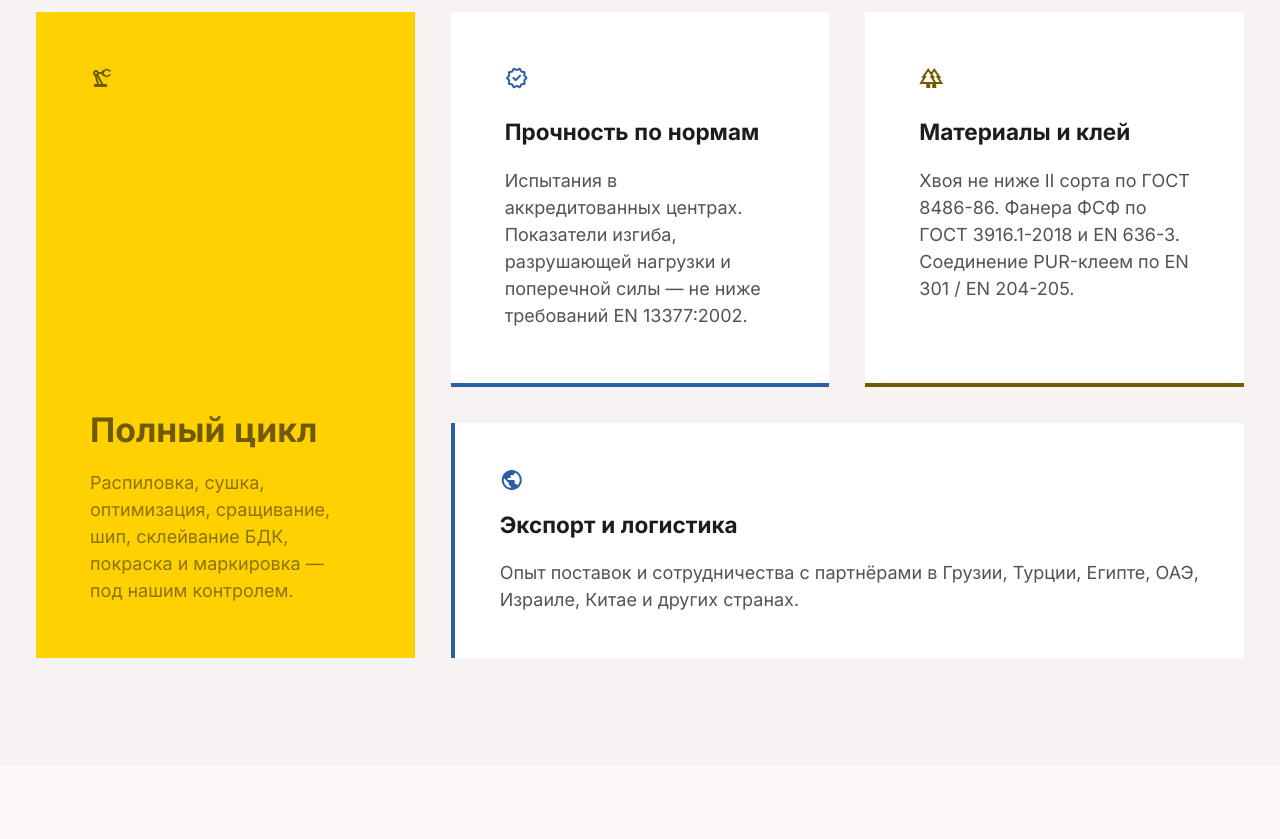
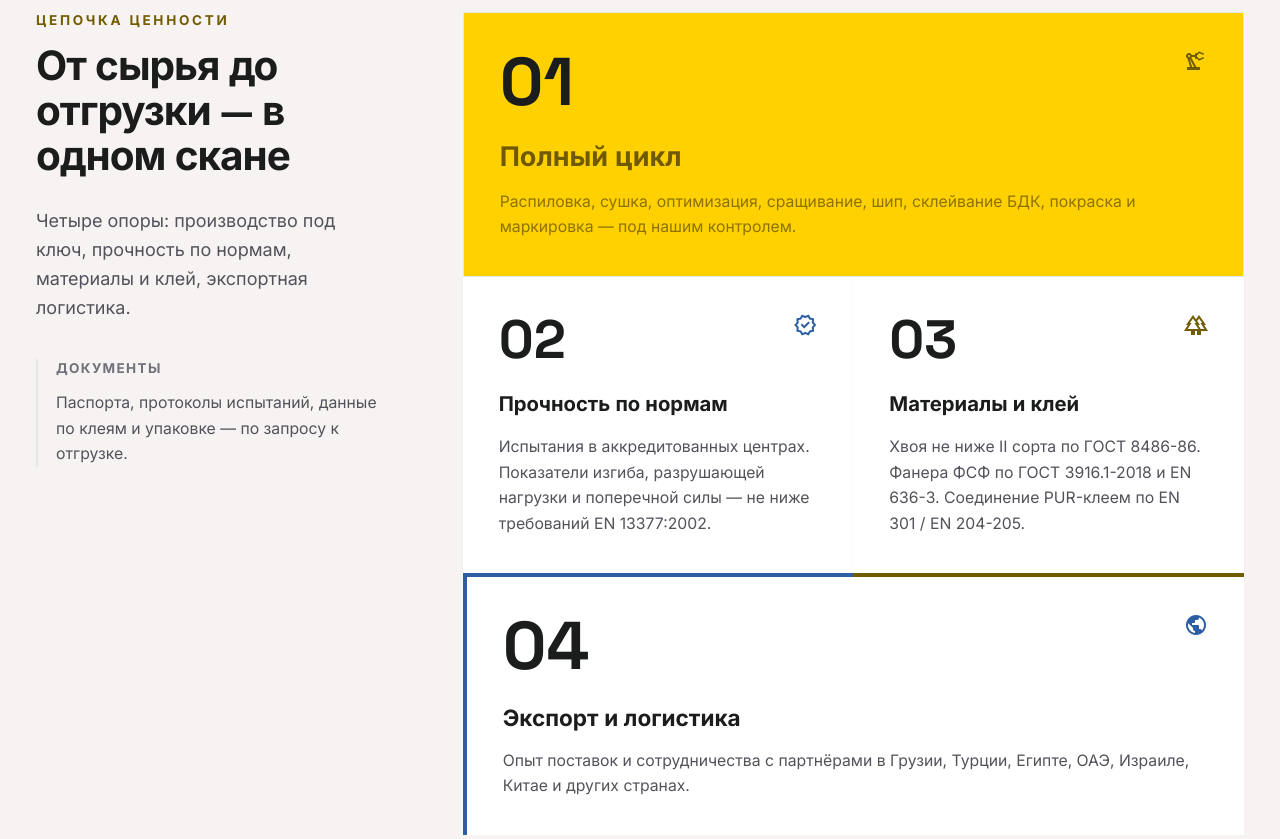
Before and after one commit to imfamous1/korosbeams, a website: page index.html in a window 1280 px wide. Shown: the part 940-1779 px from the top of the page. Drawn offline with nearby package versions, Linux system fonts and the light colour scheme.

Commit message:
feat(index): секция features — новая компоновка и i18n
Вводная колонка (sticky), бенто-сетка шагов; номер слева и иконка справа в шапке карточки. Добавлены ключи index.features.* для RU и EN.

```diff
--- a/index.html
+++ b/index.html
@@ -38,31 +38,52 @@
 </div>
 </div>
 </section>
-<section id="features" class="py-24 bg-surface-container-low">
+<section id="features" class="py-24 bg-surface-container-low border-y border-outline-variant/10">
 <div class="max-w-[1440px] mx-auto px-6 sm:px-8">
-<div class="grid grid-cols-1 md:grid-cols-12 gap-8 items-stretch">
-<div class="md:col-span-4 bg-primary-container p-10 sm:p-12 flex flex-col justify-between">
-<span class="material-symbols-outlined text-5xl text-on-primary-container">precision_manufacturing</span>
-<div>
-<h3 class="text-2xl sm:text-3xl font-headline font-bold text-on-primary-container mb-4" data-i18n="index.feat1.title">Полный цикл</h3>
-<p class="text-on-primary-container/80" data-i18n="index.feat1.text">…</p>
+<div class="grid grid-cols-1 lg:grid-cols-12 gap-12 lg:gap-16 items-start">
+<div class="lg:col-span-4 lg:sticky lg:top-28">
+<p class="text-primary font-headline font-bold uppercase text-xs tracking-[0.2em] mb-3" data-i18n="index.features.kicker">Цепочка ценности</p>
+<h2 class="text-3xl sm:text-4xl font-headline font-bold tracking-tight mb-6 leading-[1.1]" data-i18n="index.features.title">От сырья до отгрузки — в одном скане</h2>
+<p class="text-zinc-600 leading-relaxed mb-8 max-w-md" data-i18n="index.features.lead">Четыре опоры: производство под ключ, прочность по нормам, материалы и клей, экспортная логистика.</p>
+<div class="hidden lg:flex flex-col gap-3 pl-4 border-l-2 border-primary/50">
+<span class="text-xs font-bold uppercase tracking-widest text-zinc-500" data-i18n="index.features.aside.label">Документы</span>
+<span class="text-sm text-zinc-600 leading-relaxed" data-i18n="index.features.aside.text">Паспорта, протоколы испытаний, данные по клеям и упаковке — по запросу к отгрузке.</span>
 </div>
 </div>
-<div class="md:col-span-8 grid grid-cols-1 md:grid-cols-2 gap-8">
-<div class="bg-surface-container-lowest p-10 sm:p-12 border-b-4 border-secondary">
-<span class="material-symbols-outlined text-4xl text-secondary mb-6">verified</span>
-<h3 class="text-xl font-headline font-bold mb-4" data-i18n="index.feat2.title">Прочность по нормам</h3>
-<p class="text-zinc-600" data-i18n="index.feat2.text">…</p>
+<div class="lg:col-span-8">
+<div class="grid grid-cols-1 sm:grid-cols-2 gap-5">
+<article class="group flex flex-col bg-primary-container p-8 sm:p-10 sm:col-span-2 border border-primary-container">
+<div class="flex items-start justify-between gap-4 mb-5">
+<span class="font-headline font-black text-5xl sm:text-6xl leading-none text-on-primary-container/25 tabular-nums group-hover:text-on-primary-container/35 transition-colors shrink-0" aria-hidden="true">01</span>
+<span class="material-symbols-outlined text-4xl sm:text-5xl text-on-primary-container leading-none shrink-0" aria-hidden="true">precision_manufacturing</span>
 </div>
-<div class="bg-surface-container-lowest p-10 sm:p-12 border-b-4 border-primary">
-<span class="material-symbols-outlined text-4xl text-primary mb-6">forest</span>
-<h3 class="text-xl font-headline font-bold mb-4" data-i18n="index.feat3.title">Материалы и клей</h3>
-<p class="text-zinc-600" data-i18n="index.feat3.text">…</p>
+<h3 class="text-xl sm:text-2xl font-headline font-bold text-on-primary-container mb-3" data-i18n="index.feat1.title">Полный цикл</h3>
+<p class="text-on-primary-container/80 text-sm sm:text-base leading-relaxed" data-i18n="index.feat1.text">…</p>
+</article>
+<article class="group flex flex-col bg-surface-container-lowest p-8 sm:p-10 border-b-4 border-secondary shadow-sm hover:shadow-md transition-shadow">
+<div class="flex items-start justify-between gap-4 mb-5">
+<span class="font-headline font-black text-4xl sm:text-5xl leading-none text-secondary/20 tabular-nums shrink-0" aria-hidden="true">02</span>
+<span class="material-symbols-outlined text-4xl text-secondary leading-none shrink-0" aria-hidden="true">verified</span>
 </div>
-<div class="md:col-span-2 bg-surface-container-lowest p-10 border-l-4 border-secondary">
-<span class="material-symbols-outlined text-4xl text-secondary mb-4">public</span>
-<h3 class="text-xl font-headline font-bold mb-4" data-i18n="index.feat4.title">Экспорт и логистика</h3>
-<p class="text-zinc-600" data-i18n="index.feat4.text">…</p>
+<h3 class="text-lg font-headline font-bold mb-3" data-i18n="index.feat2.title">Прочность по нормам</h3>
+<p class="text-zinc-600 text-sm leading-relaxed" data-i18n="index.feat2.text">…</p>
+</article>
+<article class="group flex flex-col bg-surface-container-lowest p-8 sm:p-10 border-b-4 border-primary shadow-sm hover:shadow-md transition-shadow">
+<div class="flex items-start justify-between gap-4 mb-5">
+<span class="font-headline font-black text-4xl sm:text-5xl leading-none text-primary/20 tabular-nums shrink-0" aria-hidden="true">03</span>
+<span class="material-symbols-outlined text-4xl text-primary leading-none shrink-0" aria-hidden="true">forest</span>
+</div>
+<h3 class="text-lg font-headline font-bold mb-3" data-i18n="index.feat3.title">Материалы и клей</h3>
+<p class="text-zinc-600 text-sm leading-relaxed" data-i18n="index.feat3.text">…</p>
+</article>
+<article class="group flex flex-col bg-surface-container-lowest p-8 sm:p-10 sm:col-span-2 border-l-4 border-secondary">
+<div class="flex items-start justify-between gap-4 mb-5">
+<span class="font-headline font-black text-5xl sm:text-6xl leading-none text-secondary/15 tabular-nums shrink-0" aria-hidden="true">04</span>
+<span class="material-symbols-outlined text-4xl sm:text-5xl text-secondary leading-none shrink-0" aria-hidden="true">public</span>
+</div>
+<h3 class="text-xl font-headline font-bold mb-3" data-i18n="index.feat4.title">Экспорт и логистика</h3>
+<p class="text-zinc-600 text-sm sm:text-base leading-relaxed" data-i18n="index.feat4.text">…</p>
+</article>
 </div>
 </div>
 </div>
--- a/js/i18n.js
+++ b/js/i18n.js
@@ -79,6 +79,12 @@
       "index.hero.cta.catalog": "Продукция",
       "index.hero.cta.quote": "Запросить расчёт",
       "index.hero.scroll": "Листайте",
+
+      "index.features.kicker": "Цепочка ценности",
+      "index.features.title": "От сырья до отгрузки — в одном скане",
+      "index.features.lead": "Четыре опоры: производство под ключ, прочность по нормам, материалы и клей, экспортная логистика.",
+      "index.features.aside.label": "Документы",
+      "index.features.aside.text": "Паспорта, протоколы испытаний, данные по клеям и упаковке — по запросу к отгрузке.",
 
       "index.feat1.title": "Полный цикл",
       "index.feat1.text": "Распиловка, сушка, оптимизация, сращивание, шип, склейвание БДК, покраска и маркировка — под нашим контролем.",
@@ -464,6 +470,12 @@
       "index.hero.cta.catalog": "Products",
       "index.hero.cta.quote": "Request a quote",
       "index.hero.scroll": "Scroll",
+
+      "index.features.kicker": "Value chain",
+      "index.features.title": "From raw material to dispatch — one scan",
+      "index.features.lead": "Four pillars: in-house production, code-aligned strength, materials and adhesive, export logistics.",
+      "index.features.aside.label": "Documentation",
+      "index.features.aside.text": "Data sheets, test reports, adhesive and packing details — available on request before shipment.",
 
       "index.feat1.title": "Full cycle",
       "index.feat1.text": "Sawing, drying, optimization, finger‑jointing, scarf jointing, beam gluing, coating and marking — all under our control.",
```
